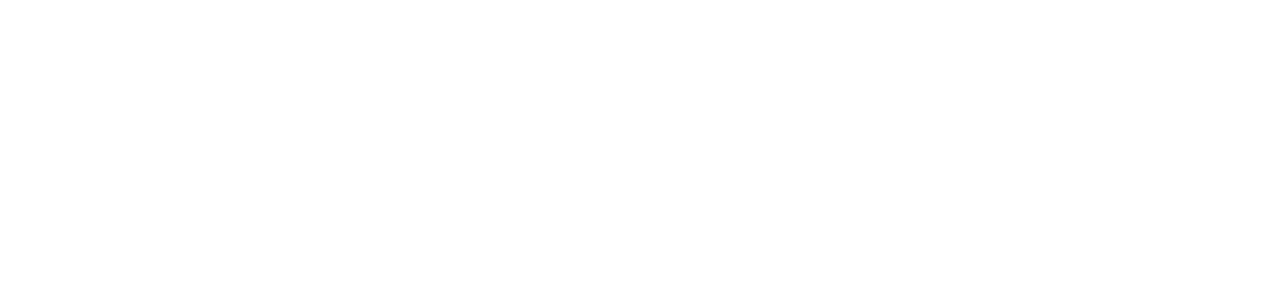
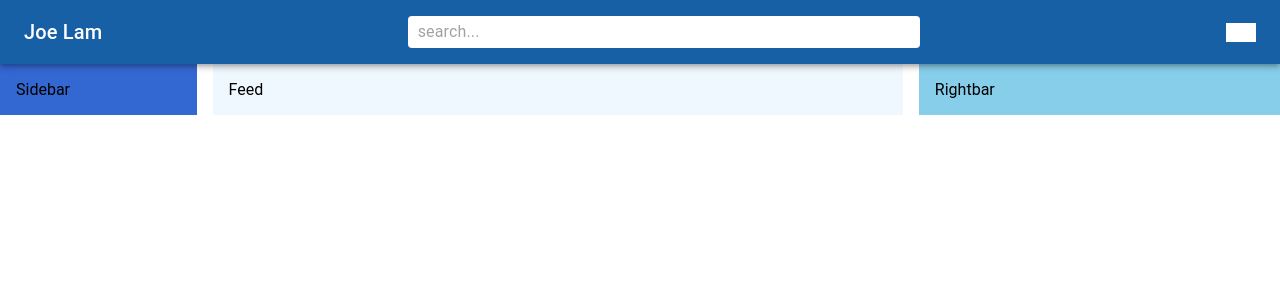
Before and after one commit to JoeLam930/MUILibrayProject, a React (Create React App) app: page / in a window 1280 px wide. Shown: the top 300 px of the page. Built offline with nearby package versions, Linux system fonts and the light colour scheme.

Commit message:
180520221138am

```diff
--- a/src/App.js
+++ b/src/App.js
@@ -1,10 +1,20 @@
+import { Box, Stack } from "@mui/material";
+import Feed from "./components/Feed";
+import Navbar from "./components/Navbar";
+import Rightbar from "./components/Rightbar";
+import Sidebar from "./components/Sidebar";
 
 function App() {
 
   return (
-    <div>
-
-    </div>
+    <Box>
+      <Navbar/>
+      <Stack direction="row" spacing={2} justifyContent="space-between">
+      <Sidebar/>
+      <Feed/>
+      <Rightbar/>
+      </Stack>
+    </Box>
   );
 }
 
--- /dev/null
+++ b/src/components/Feed.jsx
@@ -0,0 +1,12 @@
+import { Box } from '@mui/material'
+import React from 'react'
+
+const Feed = () => {
+  return (
+    <Box bgcolor="aliceblue" flex={4} p={2}>
+        Feed
+    </Box>
+  )
+}
+
+export default Feed
--- /dev/null
+++ b/src/components/Navbar.jsx
@@ -0,0 +1,36 @@
+import { Pets } from '@mui/icons-material'
+import { AppBar, Box, InputBase, styled, Toolbar, Typography } from '@mui/material'
+import React from 'react'
+
+const StyledToolbar = styled(Toolbar)({
+    display:"flex",
+    justifyContent:"space-between",
+})
+
+const Search = styled("div")(({theme}) => ({
+    backgroundColor:"white",
+    padding:"0 10px",
+    borderRadius: theme.shape.borderRadius,
+    width: "40%",
+}))
+
+const Icons = styled(Box)(({theme}) => ({
+    backgroundColor:"white",
+}))
+
+const Navbar = () => {
+  return (
+    <AppBar position="sticky">
+        <StyledToolbar>
+            <Typography variant='h6' sx={{display:{xs:"none", sm:"block"}}}>
+                Joe Lam
+            </Typography>
+            <Pets sx={{display:{xs:"block", sm:"none"}}}/>
+            <Search><InputBase placeholder='search...'/></Search>
+            <Icons>icon</Icons>
+        </StyledToolbar>
+    </AppBar>
+  )
+}
+
+export default Navbar
--- /dev/null
+++ b/src/components/Rightbar.jsx
@@ -0,0 +1,12 @@
+import { Box } from '@mui/material'
+import React from 'react'
+
+const Rightbar = () => {
+  return (
+    <Box bgcolor="skyblue" flex={2} p={2} sx={{display:{xs:"none", sm:"block"}}}>
+        Rightbar
+    </Box>
+  )
+}
+
+export default Rightbar
--- /dev/null
+++ b/src/components/Sidebar.jsx
@@ -0,0 +1,12 @@
+import { Box } from '@mui/material'
+import React from 'react'
+
+const Sidebar = () => {
+  return (
+    <Box bgcolor="Highlight" flex={1} p={2} sx={{display:{xs:"none", sm:"block"}}}>
+        Sidebar
+    </Box>
+  )
+}
+
+export default Sidebar
```
